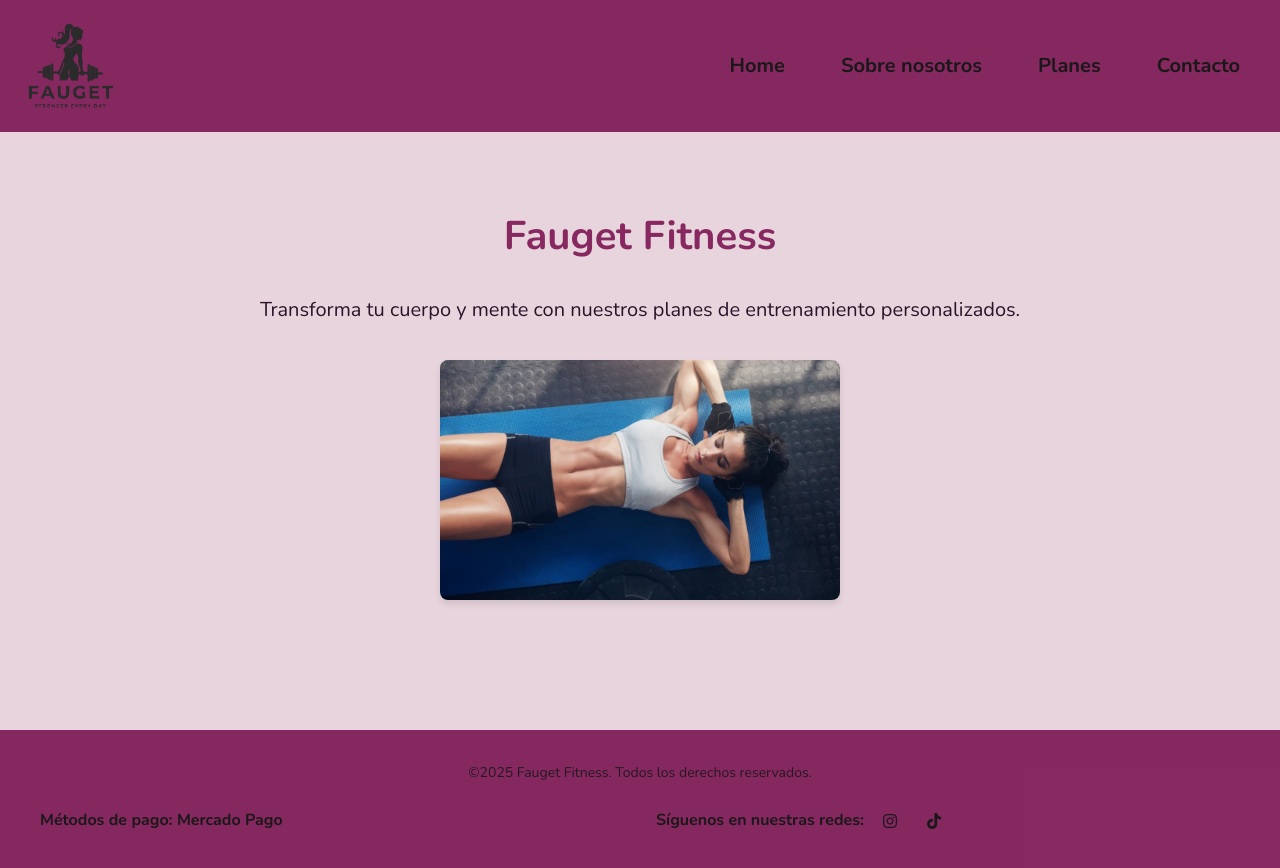
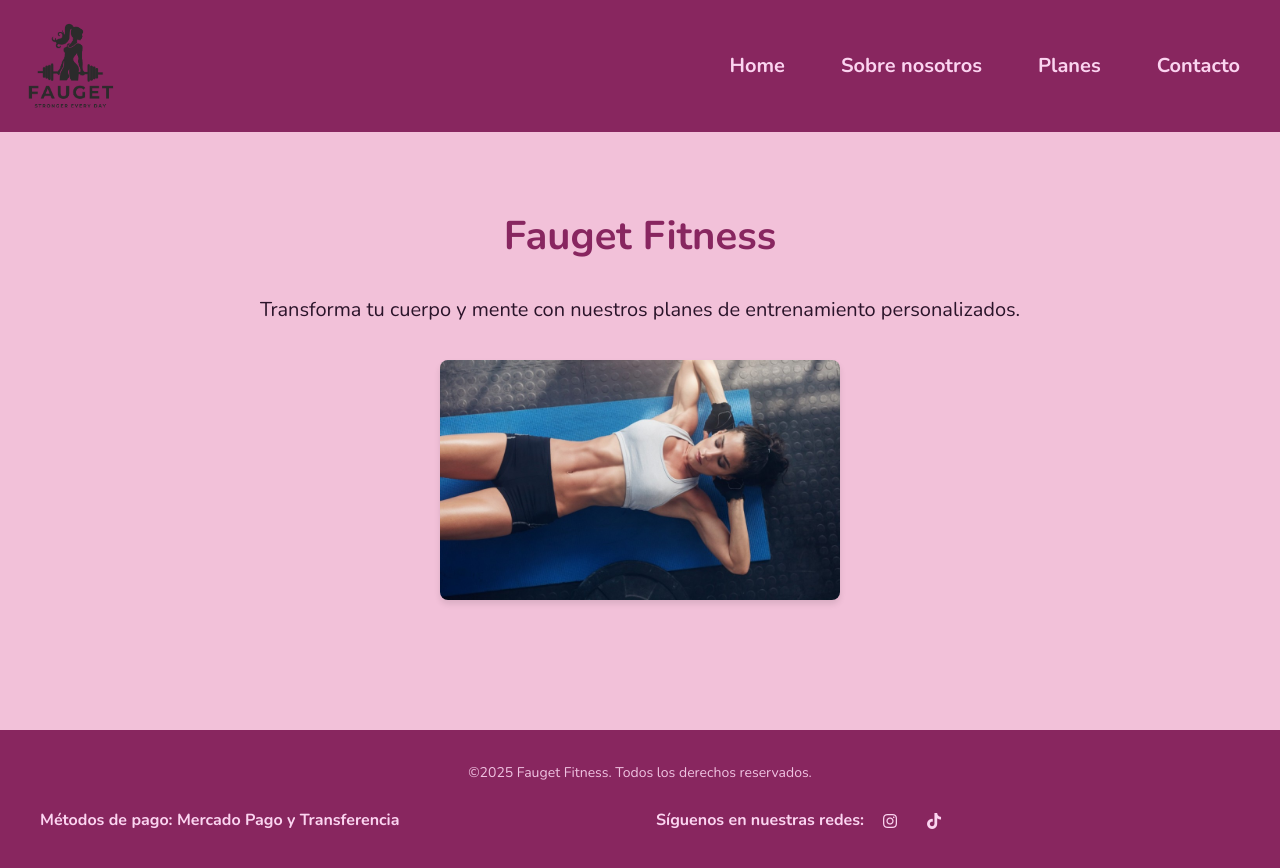
Before and after one commit to lorbeafus/lore--fit, a plain HTML site: page index.html in a window 1280 px wide. Drawn offline with nearby package versions, Linux system fonts and the light colour scheme.

Commit message:
agregue detalles de los planes y footer

```diff
--- a/index.html
+++ b/index.html
@@ -55,7 +55,7 @@
 
             <div class="footer-bottom">
                 <div class="footer-section payment-methods">
-                    <h3>Métodos de pago: Mercado Pago</h3>
+                    <h3>Métodos de pago: Mercado Pago y Transferencia</h3>
                 </div>
 
                 <div class="footer-section social-links">
--- a/scss/Bases/_variables.scss
+++ b/scss/Bases/_variables.scss
@@ -4,9 +4,9 @@
 
 // Colores
 $color-primary: #760b4ad9;
-$color-background: #e8d4dd;
+$color-background: #f2c1d9;
 $color-text: #2b142a;
-$color-white: #1a1818; // Color para texto del menú
+$color-white: #fbd4f0; // Color para texto del menú
 $color-bg-white: #fff; // Color blanco para fondos de cuadros
 $color-black: #000;
 
--- a/scss/_main.scss
+++ b/scss/_main.scss
@@ -52,7 +52,6 @@
         }
     }
 }
-
 
 
 // Estilos para la página de planes
```
Also changed, not shown: pages/contacto.html (+1 -1 lines), pages/nosotros.html (+1 -1 lines), pages/planes.html (+1 -1 lines), pages/planes/clasic.html (+1 -1 lines), pages/planes/online.html (+1 -1 lines), pages/planes/premiun.html (+1 -1 lines), assets/css/style.css, 1 other file.
